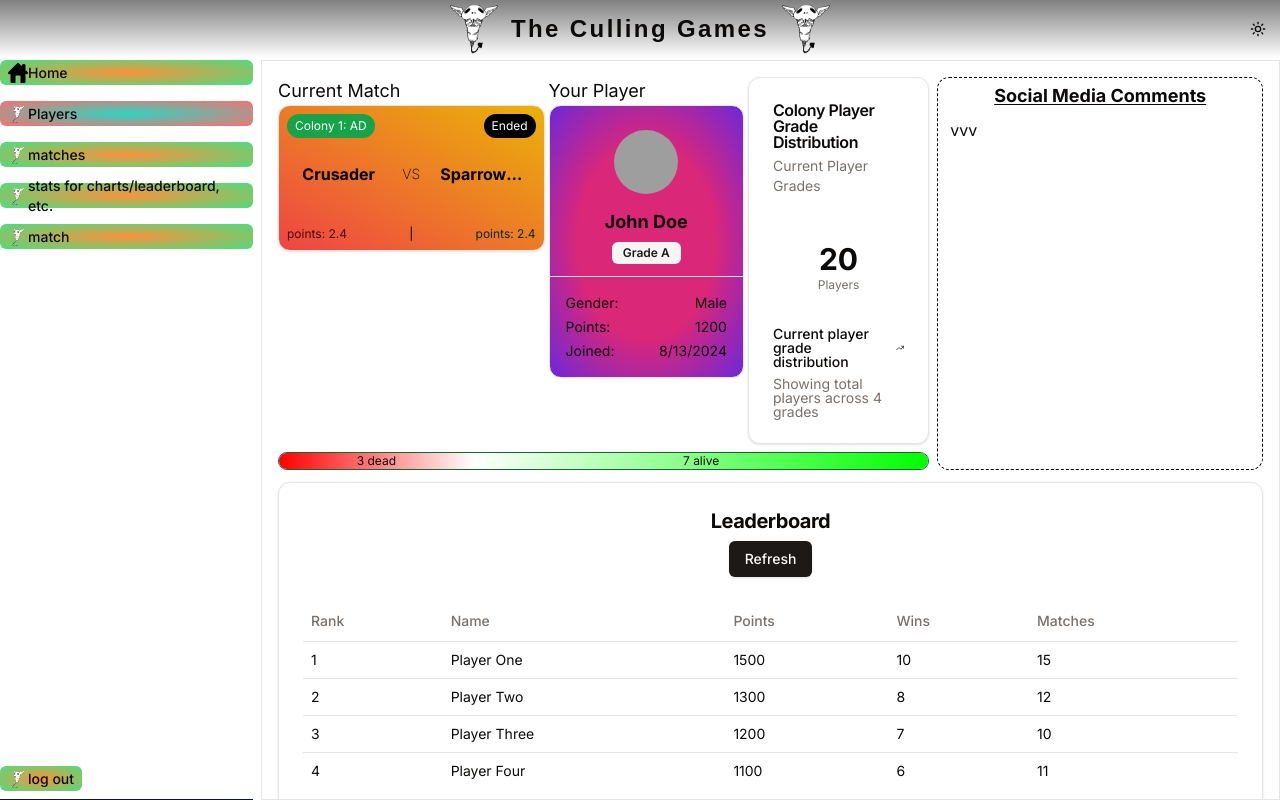
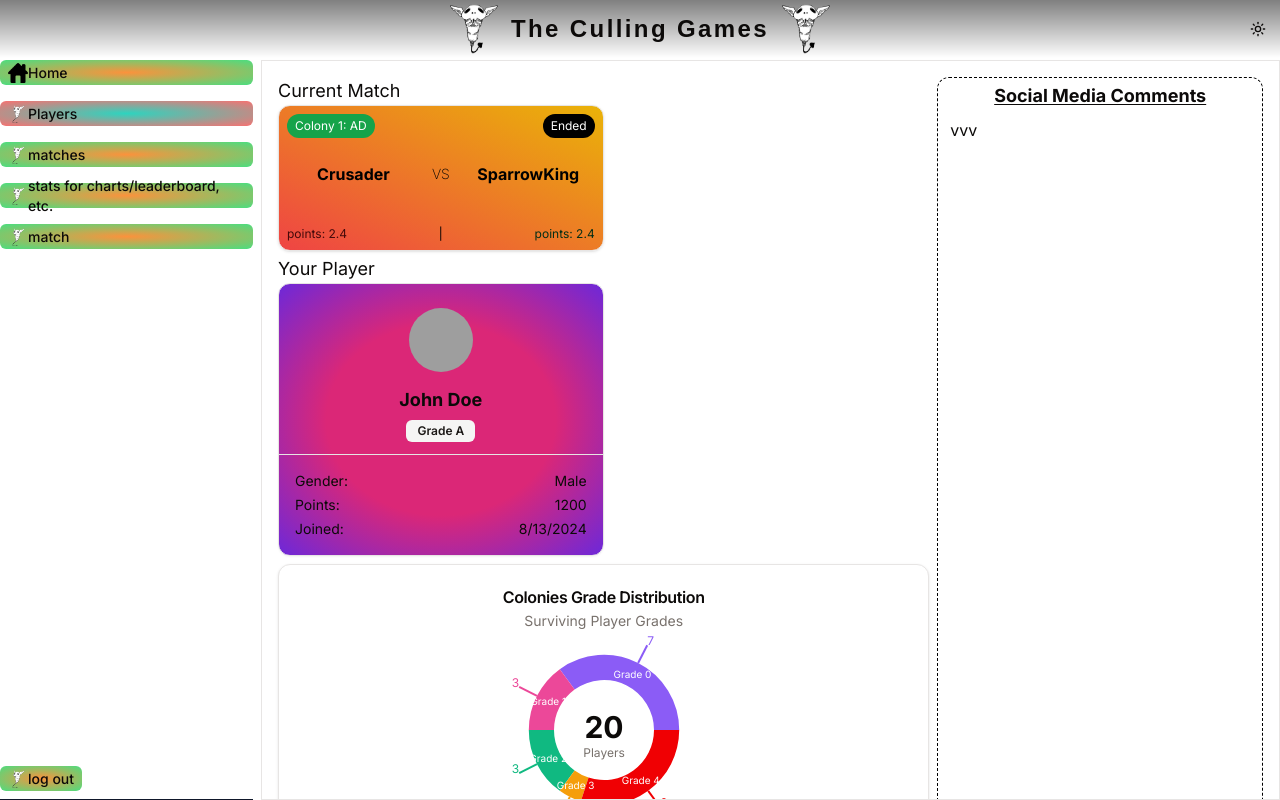
Before and after one commit to CrusaderGoT/the-culling-games, a Next.js app in the folder FRONTEND/the-culling-games/: page /dashboard in a window 1280 px wide. Built offline with nearby package versions, Linux system fonts and the light colour scheme; grey boxes are pictures that could not be loaded; a web font is replaced by a local one; what @hey-api/client-next would draw is missing.

Commit message:
Refactor Dashboard layout for improved responsiveness and organization

```diff
--- a/FRONTEND/the-culling-games/app/dashboard/(home)/page.tsx
+++ b/FRONTEND/the-culling-games/app/dashboard/(home)/page.tsx
@@ -10,7 +10,8 @@ export default function Dashboard() {
         <div className="flex flex-col justify-between border gap-3 p-4 container contain-content overflow-y-scroll">
             <div className="flex gap-2 flex-1">
                 <div className="w-2/3 flex flex-col gap-2 justify-between">
-                    <div className="flex flex-col md:flex-row gap-1">
+                    <div className="flex flex-col gap-2 flex-1 justify-between">
+                        <div className="flex flex-col gap-1">
                             <div className="md:w-1/2">
                                 <h3 className="text-xs sm:text-lg">
                                     Current Match
@@ -22,6 +23,7 @@ export default function Dashboard() {
                                     Your Player
                                 </h3>
                                 <PlayerCard />
+                            </div>
                         </div>
                         <div>
                             <ColonyPlayerGradeChart />
--- a/FRONTEND/the-culling-games/components/ColonyPlayersGradeChart.tsx
+++ b/FRONTEND/the-culling-games/components/ColonyPlayersGradeChart.tsx
@@ -1,11 +1,25 @@
-"use client"
+"use client";
 
-import * as React from "react"
-import { TrendingUp } from "lucide-react"
-import { Label, Pie, PieChart } from "recharts"
+import * as React from "react";
+import { TrendingUp } from "lucide-react";
+import { Label, LabelList, Pie, PieChart } from "recharts";
 
-import { Card, CardContent, CardDescription, CardFooter, CardHeader, CardTitle } from "@/components/ui/card"
-import { type ChartConfig, ChartContainer, ChartTooltip, ChartTooltipContent } from "@/components/ui/chart"
+import {
+    Card,
+    CardContent,
+    CardDescription,
+    CardFooter,
+    CardHeader,
+    CardTitle,
+} from "@/components/ui/card";
+import {
+    type ChartConfig,
+    ChartContainer,
+    ChartTooltip,
+    ChartTooltipContent,
+    ChartLegend,
+    ChartLegendContent,
+} from "@/components/ui/chart";
 
 // Imagine this data is coming in as a prop or from a fetch
 const colony = {
@@ -22,7 +36,7 @@ const colony = {
         { id: 10, created: "2025-01-10", grade: 4, points: 19.0 },
         { id: 11, created: "2025-01-11", grade: 2, points: 24.0 },
         { id: 12, created: "2025-01-12", grade: 0, points: 11.0 },
-    { id: 13, created: "2025-01-13", grade: 3, points: 27.0 },
+        { id: 13, created: "2025-01-13", grade: 1, points: 27.0 },
         { id: 14, created: "2025-01-14", grade: 1, points: 21.0 },
         { id: 15, created: "2025-01-15", grade: 2, points: 23.0 },
         { id: 16, created: "2025-01-16", grade: 0, points: 13.0 },
@@ -31,25 +45,30 @@ const colony = {
         { id: 19, created: "2025-01-19", grade: 2, points: 26.0 },
         { id: 20, created: "2025-01-20", grade: 0, points: 14.0 },
     ],
-}
+};
 
 const GRADE_MAPPING = [
     { grade: 0, label: "Grade 0", player: 0, fill: "#8B5CF6" }, // Violet
     { grade: 1, label: "Grade 1", player: 0, fill: "#EC4899" }, // Pink
     { grade: 2, label: "Grade 2", player: 0, fill: "#10B981" }, // Emerald
     { grade: 3, label: "Grade 3", player: 0, fill: "#F59E0B" }, // Amber
-  { grade: 4, label: "Grade 4", player: 0, fill: "red" }, // Red
-]
+    { grade: 4, label: "Grade 4", player: 0, fill: "#F00003" }, // Red
+];
 
-function transformPlayerToChartData(Colony: typeof colony, mapping: typeof GRADE_MAPPING): typeof GRADE_MAPPING {
-  const result = [...mapping]
+function transformPlayerToChartData(
+    Colony: typeof colony,
+    mapping: typeof GRADE_MAPPING
+): typeof GRADE_MAPPING {
+    const result = mapping.map((grade) => ({ ...grade, player: 0 }));
     Colony.players.forEach((player) => {
-    const gradeIndex = result.findIndex((item) => item.grade === player.grade)
+        const gradeIndex = result.findIndex(
+            (item) => item.grade === player.grade
+        );
         if (gradeIndex !== -1) {
-      result[gradeIndex].player++
+            result[gradeIndex].player++;
         }
-  })
-  return result
+    });
+    return result;
 }
 
 const chartConfig: ChartConfig = {
@@ -63,52 +82,127 @@ const chartConfig: ChartConfig = {
                 label: grade.label,
                 color: grade.fill,
             },
-    ]),
+        ])
     ),
-}
+};
+console.log(chartConfig)
 
 export function ColonyPlayerGradeChart() {
-  const chartData = React.useMemo(() => transformPlayerToChartData(colony, GRADE_MAPPING), [])
-  const totalPlayers = React.useMemo(() => chartData.reduce((acc, curr) => acc + curr.player, 0), [chartData])
+    const chartData = React.useMemo(
+        () => transformPlayerToChartData(colony, GRADE_MAPPING),
+        []
+    );
+    const totalPlayers = React.useMemo(
+        () => chartData.reduce((acc, curr) => acc + curr.player, 0),
+        [chartData]
+    );
+
+    const mostOccurringGrade = React.useMemo(() => {
+        return chartData.reduce((prev, current) =>
+            prev.player > current.player ? prev : current
+        ).label;
+    }, [chartData]);
+
+    const leastOccurringGrade = React.useMemo(() => {
+        return chartData.reduce((prev, current) =>
+            prev.player < current.player ? prev : current
+        ).label;
+    }, [chartData]);
 
     return (
         <Card className="flex flex-col">
             <CardHeader className="items-center pb-0">
-        <CardTitle>Colony Player Grade Distribution</CardTitle>
-        <CardDescription>Current Player Grades</CardDescription>
+                <CardTitle>Colonies Grade Distribution</CardTitle>
+                <CardDescription>Surviving Player Grades</CardDescription>
             </CardHeader>
             <CardContent className="flex-1 pb-0">
-        <ChartContainer config={chartConfig} className="mx-auto aspect-square max-h-[250px]">
+                <ChartContainer
+                    config={chartConfig}
+                    className="mx-auto aspect-square max-h-[250px] fill-current]"
+                >
                     <PieChart>
-            <ChartTooltip cursor={false} content={<ChartTooltipContent />} />
-            <Pie data={chartData} dataKey="player" nameKey="label" innerRadius={60} strokeWidth={5}>
+                        <ChartTooltip
+                            cursor={false}
+                            content={<ChartTooltipContent hideLabel />}
+                        />
+                        <Pie
+                            data={chartData}
+                            dataKey="player"
+                            nameKey="label"
+                            innerRadius={50}
+                            strokeWidth={2}
+                            label
+                        >
+                            <LabelList
+                                dataKey={"grade"}
+                                className="fill-background"
+                                stroke="none"
+                                fontSize={10}
+                                formatter={(value: keyof typeof chartConfig) =>
+                                    chartConfig[value]?.label
+                                }
+                            />
                             <Label
                                 content={({ viewBox }) => {
-                  if (viewBox && "cx" in viewBox && "cy" in viewBox) {
+                                    if (
+                                        viewBox &&
+                                        "cx" in viewBox &&
+                                        "cy" in viewBox
+                                    ) {
                                         return (
-                      <text x={viewBox.cx} y={viewBox.cy} textAnchor="middle" dominantBaseline="middle">
-                        <tspan x={viewBox.cx} y={viewBox.cy} className="fill-foreground text-3xl font-bold">
+                                            <text
+                                                x={viewBox.cx}
+                                                y={viewBox.cy}
+                                                textAnchor="middle"
+                                                dominantBaseline="middle"
+                                            >
+                                                <tspan
+                                                    x={viewBox.cx}
+                                                    y={viewBox.cy}
+                                                    className="fill-foreground text-3xl font-bold"
+                                                >
                                                     {totalPlayers.toLocaleString()}
                                                 </tspan>
-                        <tspan x={viewBox.cx} y={(viewBox.cy || 0) + 24} className="fill-muted-foreground">
+                                                <tspan
+                                                    x={viewBox.cx}
+                                                    y={(viewBox.cy || 0) + 24}
+                                                    className="fill-muted-foreground"
+                                                >
                                                     Players
                                                 </tspan>
                                             </text>
-                    )
+                                        );
                                     }
                                 }}
                             />
                         </Pie>
+                        <ChartLegend
+                            content={<ChartLegendContent
+                            nameKey="player"
+                            />}
+                            className="-translate-y-2 flex-wrap gap-2 basis-1/5 justify-between"
+
+                        />
                     </PieChart>
                 </ChartContainer>
             </CardContent>
             <CardFooter className="flex-col gap-2 text-sm">
+                <div className="flex gap-2">
                     <div className="flex items-center gap-2 font-medium leading-none">
-          Current player grade distribution
+                        Most {mostOccurringGrade}
                         <TrendingUp className="h-4 w-4" />
                     </div>
-        <div className="leading-none text-muted-foreground">Showing total players across 4 grades</div>
+                    <hr className="border h-[20px]" />
+                    <div className="flex items-center gap-2 font-medium leading-none">
+                        Least {leastOccurringGrade}
+                        <TrendingUp className="h-4 w-4" />
+                    </div>
+                </div>
+
+                <div className="leading-none text-muted-foreground">
+                    Showing total players across 4 grades
+                </div>
             </CardFooter>
         </Card>
-  )
+    );
 }
```
Lines whose indentation alone changed are shown as unchanged.
